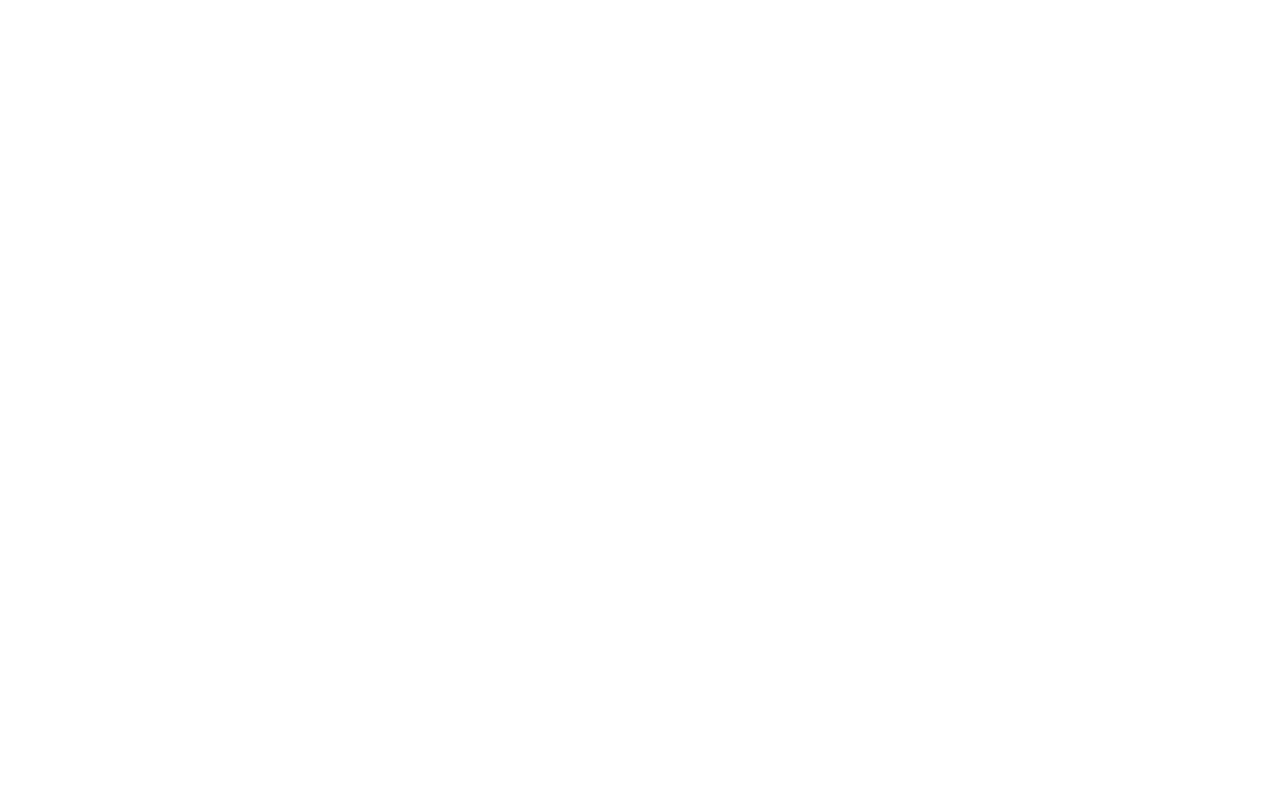
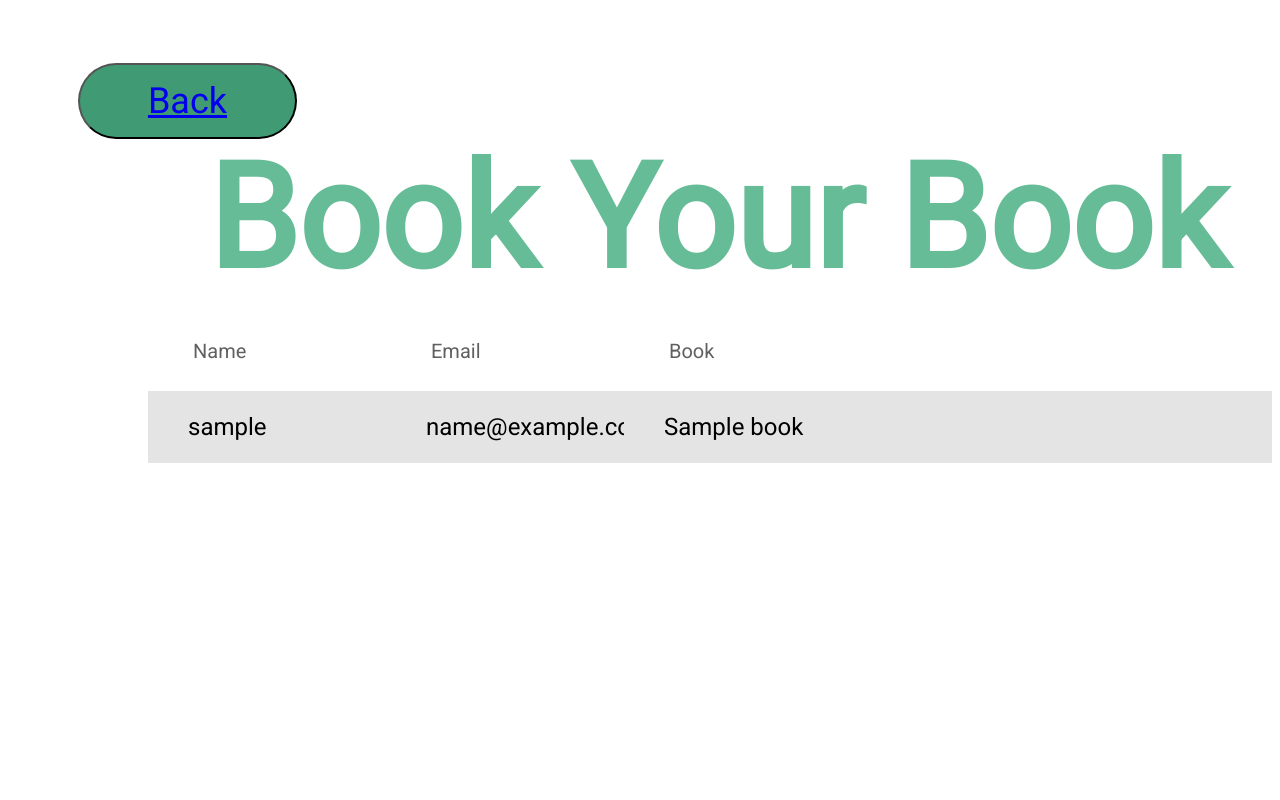
Before and after one commit to Pratyaksh99/BookYourBook, a Flask app: page /contactSellers in a window 1280 px wide. Before the commit the page is empty. Run offline with Flask 2, Linux system fonts and the light colour scheme; tables that the repository leaves empty hold one stand-in row (values such as "Sample post").

Commit message:
Support for contactList and bestSellers

```diff
--- /dev/null
+++ b/FlaskApp/static/contactList.css
@@ -0,0 +1,161 @@
+* {
+    overflow-x: hidden;
+  }
+  .contact_list_page {
+    width: 100%;
+    height: auto;
+    background: rgba(255,255,255,1);
+    opacity: 1;
+    position: relative;
+    top: 0px;
+    left: 0px;
+    overflow: hidden;
+  }
+  .contact_list_back_row {
+    height: 76px;
+    background: rgba(255,255,255,1);
+    opacity: 1;
+    position: relative;
+    top: 55px;
+    left: 70px;
+    overflow: hidden;
+  }
+  .contact_list_back_bubble {
+    width: 219px;
+    height: 76px;
+    background: rgba(64,154,116,1);
+    opacity: 1;
+    position: absolute;
+    border-top-left-radius: 59px;
+    border-top-right-radius: 59px;
+    border-bottom-left-radius: 59px;
+    border-bottom-right-radius: 59px;
+    overflow: hidden;
+  }
+  .contact_list_button_text {
+    width: 60px;
+    color: rgba(255,255,255,1);
+    position: relative;
+    font-family: Roboto;
+    font-weight: Regular;
+    font-size: 36px;
+    opacity: 1;
+    text-align: center;
+  }
+  .contact_list_title {
+    width: 100%;
+    color: rgba(101,188,151,1);
+    position: relative;
+    top: 50px;
+    left: 200px;
+    font-family: Roboto;
+    font-weight: Bold;
+    font-size: 144px;
+    opacity: 1;
+    text-align: left;
+  }
+
+  .contact_list_table {
+    position: relative;
+    width: 100%;
+    height: auto;
+    margin-top: 50px;
+  }
+  .contact_list_headings {
+    width: 100%;
+    height: 72px;
+    background: rgba(255,255,255,1);
+    opacity: 1;
+    position: relative;
+    top: 0px;
+    left: 185px;
+    overflow: hidden;
+  }
+  .contact_list_name_header {
+    width: 238px;
+    height: 72px;
+    opacity: 1;
+    position: relative;
+    top: 0px;
+    left: 0px;
+    overflow: hidden;
+  }
+  .contact_list_email_header {
+    width: 238px;
+    height: 72px;
+    opacity: 1;
+    position: absolute;
+    top: 0px;
+    left: 238px;
+    overflow: hidden;
+  }
+  .contact_list_book_header {
+    width: 189px;
+    height: 72px;
+    opacity: 1;
+    position: absolute;
+    top: 0px;
+    left: 476px;
+    overflow: hidden;
+  }
+  .contact_list_row {
+    width: 100%;
+    height: 72px;
+    background: rgba(228,228,228,1);
+    opacity: 1;
+    position: relative;
+    left: 100px;
+    overflow: hidden;
+  }
+  .contact_list_row_name {
+    width: 238px;
+    height: 72px;
+    opacity: 1;
+    position: absolute;
+    top: 0px;
+    left: 0px;
+    overflow: hidden;
+  }
+  .contact_list_row_email {
+    width: 238px;
+    height: 72px;
+    opacity: 1;
+    position: absolute;
+    top: 0px;
+    left: 238px;
+    overflow: hidden;
+  }
+  .contact_list_row_book {
+    width: 189px;
+    height: 72px;
+    opacity: 1;
+    position: absolute;
+    top: 0px;
+    left: 476px;
+    overflow: hidden;
+  }
+  .contact_list_header_text {
+    width: 250px;
+    color: rgba(96,96,96,1);
+    position: absolute;
+    top: 36px;
+    left: 0px;
+    font-family: Roboto;
+    font-weight: Regular;
+    font-size: 20px;
+    opacity: 1;
+    text-align: left;
+  }
+  .contact_list_row_text {
+    width: 198px;
+    color: rgba(0,0,0,1);
+    position: absolute;
+    top: 50%;
+    transform: translateY(-50%);
+    left: 40px;
+    font-family: Roboto;
+    font-weight: Regular;
+    font-size: 24px;
+    opacity: 1;
+    text-align: left;
+  }
--- a/FlaskApp/templates/bookList.html
+++ b/FlaskApp/templates/bookList.html
@@ -6,7 +6,7 @@
 		<title>Document</title>
 	</head>
 	<body>
-		<div class="v6_2">
+		<div class="book_list_page">
 
 			<div class="book_list_back_row">
 				<button class="book_list_back_bubble">
--- a/FlaskApp/templates/contactList.html
+++ b/FlaskApp/templates/contactList.html
@@ -0,0 +1,57 @@
+<!DOCTYPE html>
+<html>
+	<head>
+		<link href="https://fonts.googleapis.com/css?family=Roboto&display=swap" rel="stylesheet" />
+		<link href="../static/contactList.css" rel="stylesheet" />
+		<title>Document</title>
+	</head>
+	<body>
+		<div class="contact_list_page">
+
+			<div class="contact_list_back_row">
+				<button class="contact_list_back_bubble">
+					<span class="contact_list_button_text">
+						<a href="/showHomepageSignedIn">Back</a>
+					</span>
+				</button>
+            </div>
+
+            <span class="contact_list_title">Book Your Book</span>
+
+			<div class="contact_list_table">
+				<div class="contact_list_headings">
+					<div class="contact_list_name_header">
+						<span class="contact_list_header_text">Name</span>
+					</div>
+					<div class="contact_list_email_header">
+						<span class="contact_list_header_text">Email</span>
+					</div>
+					<div class="contact_list_book_header">
+						<span class="contact_list_header_text">Book</span>
+					</div>
+				</div>
+
+				<ol>
+					{%for i in range(0, lenUsers)%}
+						<li>
+							<div class="contact_list_row">
+								<div class="contact_list_row_name">
+									<span class="contact_list_row_text">{{userNames[i]}}</span>
+								</div>
+								<div class="contact_list_row_email">
+									<span class="contact_list_row_text">{{userEmails[i]}}</span>
+								</div>
+								<div class="contact_list_row_book">
+									<span class="contact_list_row_text">{{userBooks[i]}}</span>
+								</div>
+							</div>
+						</li>
+					{%endfor%}
+
+				</ol>
+
+			</div>
+
+		</div>
+	</body>
+</html>
```
Also changed, not shown: FlaskApp/static/bestSellers.css (added, +143 -0 lines), FlaskApp/static/bookList.css (+1 -13 lines), FlaskApp/static/homepageSignedIn.css (+32 -2 lines), FlaskApp/templates/bestSellers.html (+51 -0 lines), FlaskApp/templates/homepageSignedIn.html (+11 -0 lines).
